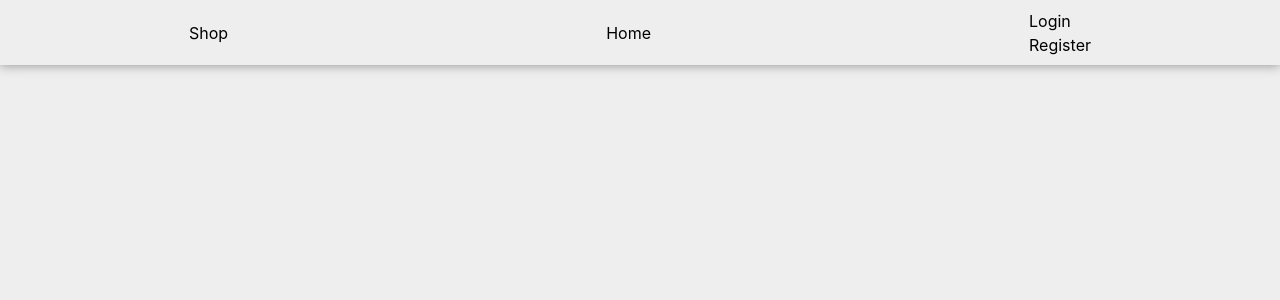
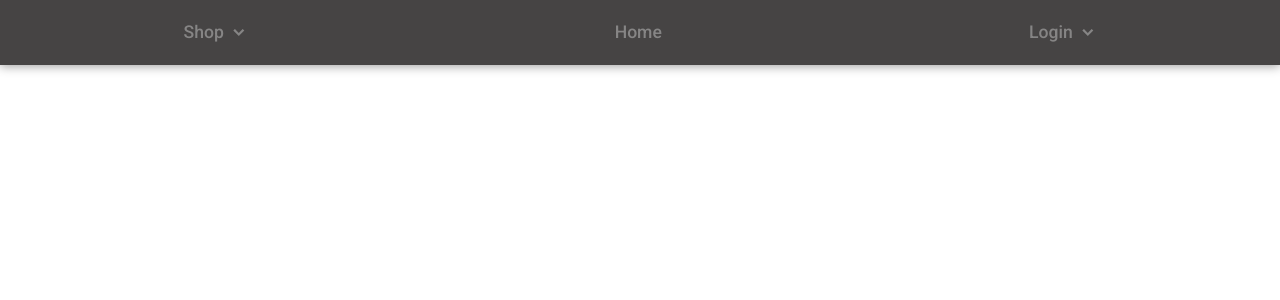
Before and after one commit to isaacach/react-ecommerce, a React (Vite) app in the folder frontend/: page / in a window 1280 px wide. Shown: the top 300 px of the page. Built offline with nearby package versions, Linux system fonts and the light colour scheme.

Commit message:
added dropdowns to shop and account

```diff
--- a/frontend/index.html
+++ b/frontend/index.html
@@ -1,10 +1,16 @@
-<!doctype html>
+<!DOCTYPE html>
 <html lang="en">
   <head>
     <meta charset="UTF-8" />
     <link rel="icon" type="image/svg+xml" href="/noun-sneaker.png" />
     <meta name="viewport" content="width=device-width, initial-scale=1.0" />
     <title>Sneakers</title>
+    <link rel="preconnect" href="https://fonts.googleapis.com" />
+    <link rel="preconnect" href="https://fonts.gstatic.com" crossorigin />
+    <link
+      href="https://fonts.googleapis.com/css2?family=Poppins&family=Roboto:ital,wght@0,400;0,500;0,700;0,900;1,300;1,400&display=swap"
+      rel="stylesheet"
+    />
   </head>
   <body>
     <div id="root"></div>
--- a/frontend/package.json
+++ b/frontend/package.json
@@ -13,6 +13,7 @@
     "axios": "^1.5.0",
     "react": "^18.2.0",
     "react-dom": "^18.2.0",
+    "react-icons": "^4.10.1",
     "react-router-dom": "^6.15.0",
     "react-validation": "^3.0.7",
     "requirejs": "^2.3.6",
--- a/frontend/src/components/Navbar.jsx
+++ b/frontend/src/components/Navbar.jsx
@@ -2,6 +2,7 @@ import { Link } from "react-router-dom";
 import { useEffect, useState } from "react";
 import AuthService from "../services/auth-service";
 import "../styles/navbar.css";
+import { GoChevronDown, GoChevronRight } from "react-icons/go";
 
 export default function Navbar() {
   const [currentUser, setCurrentUser] = useState(undefined);
@@ -23,9 +24,24 @@ export default function Navbar() {
 
   return (
     <nav className="navbar">
+      <div className="nav-item-wrapper dropdown-one">
         <Link to={"/shop"} className="navbar-brand">
           Shop
         </Link>
+        <GoChevronDown className="dropdown-arrow" />
+        <div className="dropdown-wrapper-one">
+          <p className="nav-item">Electronics</p>
+          <p className="nav-item">Jewelry</p>
+          <div className="sub-dropdown">
+            <p className="nav-item">Clothing</p>
+            <GoChevronRight className="sub-dropdown-arrow"/>
+            <div className="sub-dropdown-wrapper">
+              <p>Men's</p>
+              <p>Women's</p>
+            </div>
+          </div>
+        </div>
+      </div>
       <div className="navbar-item-wrapper">
         <li className="nav-item">
           <Link to={"/home"} className="nav-link">
@@ -50,7 +66,10 @@ export default function Navbar() {
           </div>
         </div>
       ) : (
-        <div className="navbar-item-wrapper">
+        <div className="navbar-item-wrapper dropdown">
+          <p>Login</p>
+          <GoChevronDown className="dropdown-arrow" />
+          <div className="dropdown-wrapper">
             <li className="nav-item">
               <Link to={"/login"} className="nav-link">
                 Login
@@ -62,6 +81,7 @@ export default function Navbar() {
               </Link>
             </li>
           </div>
+        </div>
       )}
     </nav>
   );
--- a/frontend/src/index.css
+++ b/frontend/src/index.css
@@ -1,9 +1,8 @@
 :root {
-  font-family: Inter, system-ui, Avenir, Helvetica, Arial, sans-serif;
+  font-family: Roboto, sans-serif;
   line-height: 1.5;
   font-weight: 400;
   color-scheme: light dark;
-  background-color: #eeeeee;
   font-synthesis: none;
   text-rendering: optimizeLegibility;
   -webkit-font-smoothing: antialiased;
--- a/frontend/src/styles/navbar.css
+++ b/frontend/src/styles/navbar.css
@@ -4,7 +4,11 @@
   align-items: center;
   justify-content: space-around;
   height: 65px;
-  box-shadow: 0px 1px 10px #999;;
+  box-shadow: 0px 1px 10px #999;
+  background-color: #464444;
+  color: rgb(134, 133, 133);
+  font-size: 1.1rem;
+  font-weight: 500;
 }
 
 a {
@@ -16,30 +20,139 @@ a {
   list-style: none;
 }
 
+.nav-item-wrapper {
+  display: flex;
+  align-items: center;
+  cursor: pointer;
+}
+
+.nav-item-wrapper:hover .dropdown-arrow {
+  transform: rotateX(180deg);
+}
+
 .dropdown {
   height: 100%;
   position: relative;
   display: flex;
   align-items: center;
-}
-
-.dropdown p {
   cursor: pointer;
 }
 
-.dropdown:hover  > .dropdown-wrapper {
+.dropdown-one {
+  height: 100%;
+  position: relative;
   display: flex;
+  align-items: center;
+  cursor: pointer;
+}
+
+.dropdown-arrow {
+  margin-left: 6px;
+  transition: transform .2s ease;
+}
+
+.dropdown:hover .dropdown-arrow {
+  transform: rotateX(180deg);
+}
+
+.dropdown-wrapper-one {
+  display: flex;
+  flex-direction: column;
+  position: absolute;
+  top: 65px;
+  height: 0;
+  width: 150px;
+  background-color: #464444;
+  color: rgb(134, 133, 133);
+  border-bottom-left-radius: 5px;
+  border-bottom-right-radius: 5px;
+  overflow: hidden;
+  transition: height .2s ease;
+}
+
+.dropdown-one:hover .dropdown-wrapper-one {
+  height: 130px;
+}
+
+.dropdown-wrapper-one .nav-item {
+  text-align: center;
+  width: 100%;
+  padding: .5rem 0;
+  transition: background-color .2s ease;
+}
+
+.dropdown-wrapper-one .nav-item:hover {
+  background-color: rgb(56, 56, 56);
 }
 
 .dropdown-wrapper {
-  display: none;
+  display: flex;
   flex-direction: column;
-  justify-content: space-around;
   position: absolute;
-  top: 50px;
-  height: 90px;
-  padding-inline: 1.2rem;
-  background: #dad7d7;
-  border: 1px solid rgb(110, 105, 105);
-  transition: display .2s ease;
+  top: 65px;
+  height: 0;
+  width: 150px;
+  background-color: #464444;
+  color: rgb(134, 133, 133);
+  border-bottom-left-radius: 5px;
+  border-bottom-right-radius: 5px;
+  overflow: hidden;
+  transition: height .2s ease;
 }
+
+.nav-item .nav-link {
+  display: block;
+  width: 100%;
+}
+
+.dropdown:hover .dropdown-wrapper {
+  height: 85px;
+}
+
+.dropdown-wrapper .nav-item {
+  text-align: center;
+  width: 100%;
+  padding: .5rem 0;
+  transition: background-color .2s ease;
+}
+
+.dropdown-wrapper .nav-item:hover {
+  background-color: rgb(56, 56, 56);
+}
+
+.sub-dropdown {
+  height: 100%;
+  position: relative;
+  display: flex;
+  align-items: center;
+  cursor: pointer;
+}
+
+.sub-dropdown-arrow {
+  position: absolute;
+  right: 15px;
+  pointer-events: none;
+  transition: transform .2s ease;
+}
+
+.sub-dropdown:hover .sub-dropdown-arrow {
+  transform: rotateY(180deg);
+}
+
+.sub-dropdown-wrapper {
+  display: flex;
+  flex-direction: column;
+  position: absolute;
+  left: 150px;
+  top: 0;
+  height: 100px;
+  width: 0;
+  background-color: #464444;
+  color: rgb(134, 133, 133);
+  overflow: hidden;
+  transition: width .2s ease;
+}
+
+.sub-dropdown:hover .sub-dropdown-wrapper {
+  width: 150px;
+}
```
Also changed, not shown: 1 other file (tests, documents, lock files or other folders). Lines whose indentation alone changed are shown as unchanged.
